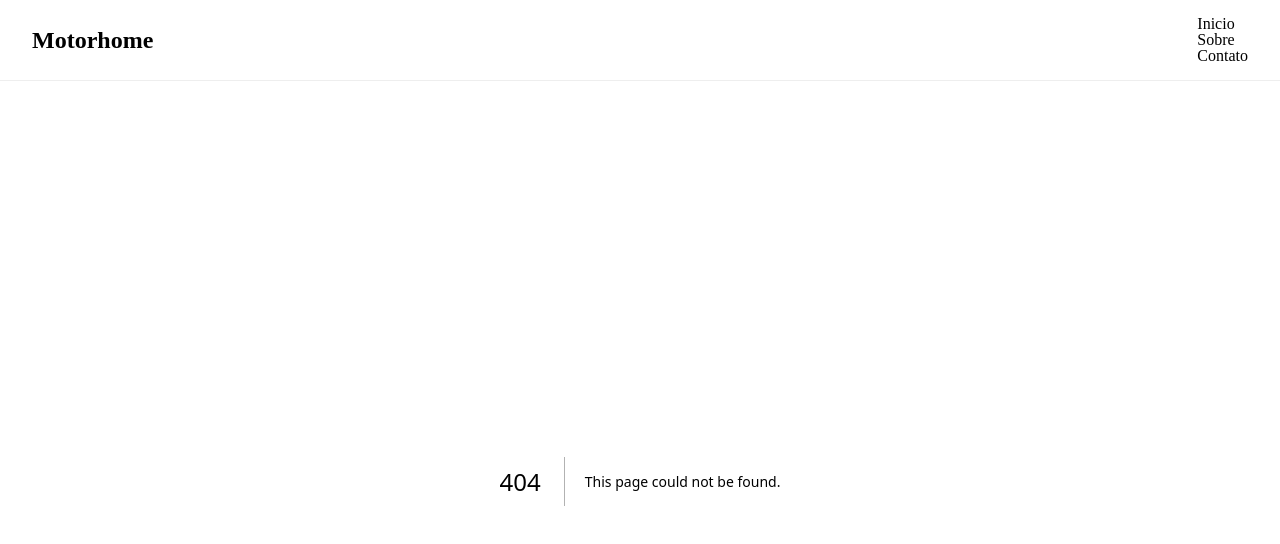
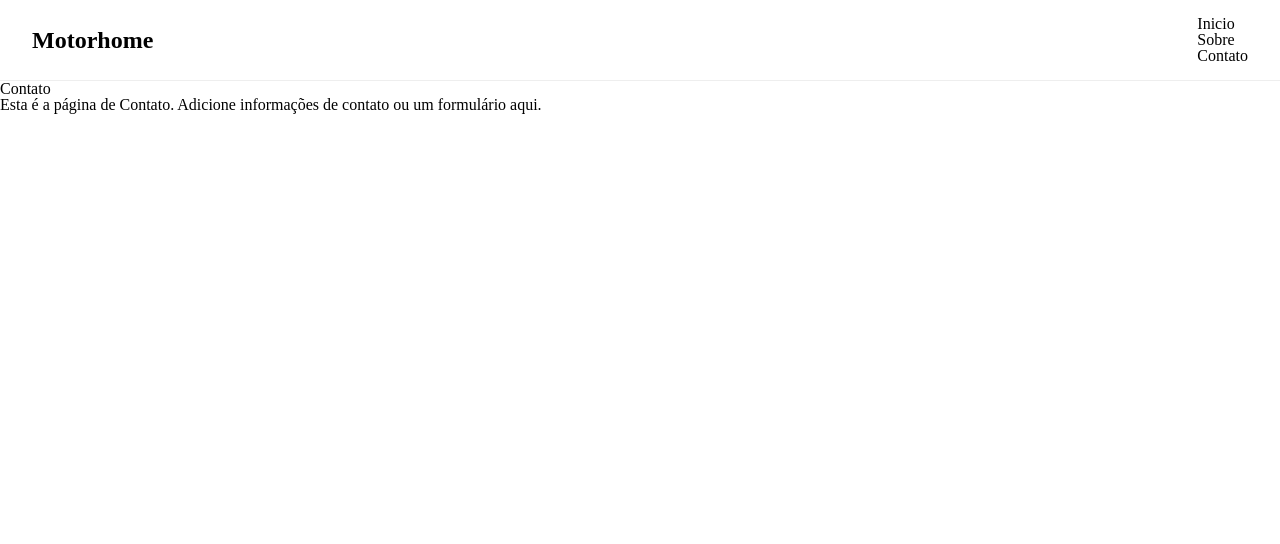
Before and after one commit to diguzim/motorhome-fe, a Next.js app: page /contato in a window 1280 px wide. Before the commit this address had no page. Shown: the top 544 px of the page. Built offline with nearby package versions, Linux system fonts and the light colour scheme.

Commit message:
Creating contato and sobre pages

```diff
--- /dev/null
+++ b/src/app/contato/page.tsx
@@ -0,0 +1,11 @@
+export default function ContatoPage() {
+  return (
+    <main>
+      <h1>Contato</h1>
+      <p>
+        Esta é a página de Contato. Adicione informações de contato ou um
+        formulário aqui.
+      </p>
+    </main>
+  );
+}
--- /dev/null
+++ b/src/app/sobre/page.tsx
@@ -0,0 +1,11 @@
+export default function SobrePage() {
+  return (
+    <main>
+      <h1>Sobre</h1>
+      <p>
+        Esta é a página Sobre. Adicione informações sobre o site ou empresa
+        aqui.
+      </p>
+    </main>
+  );
+}
```
